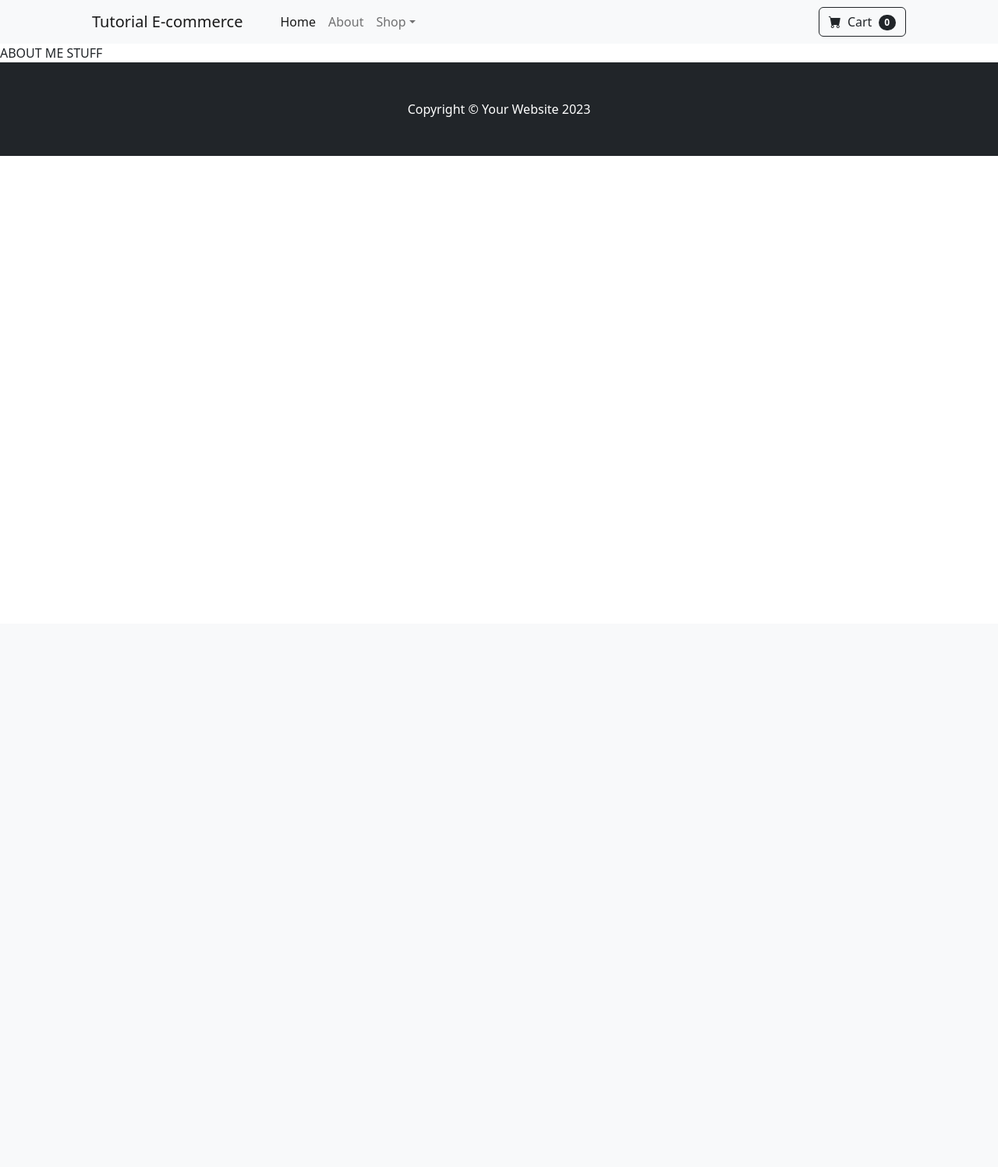
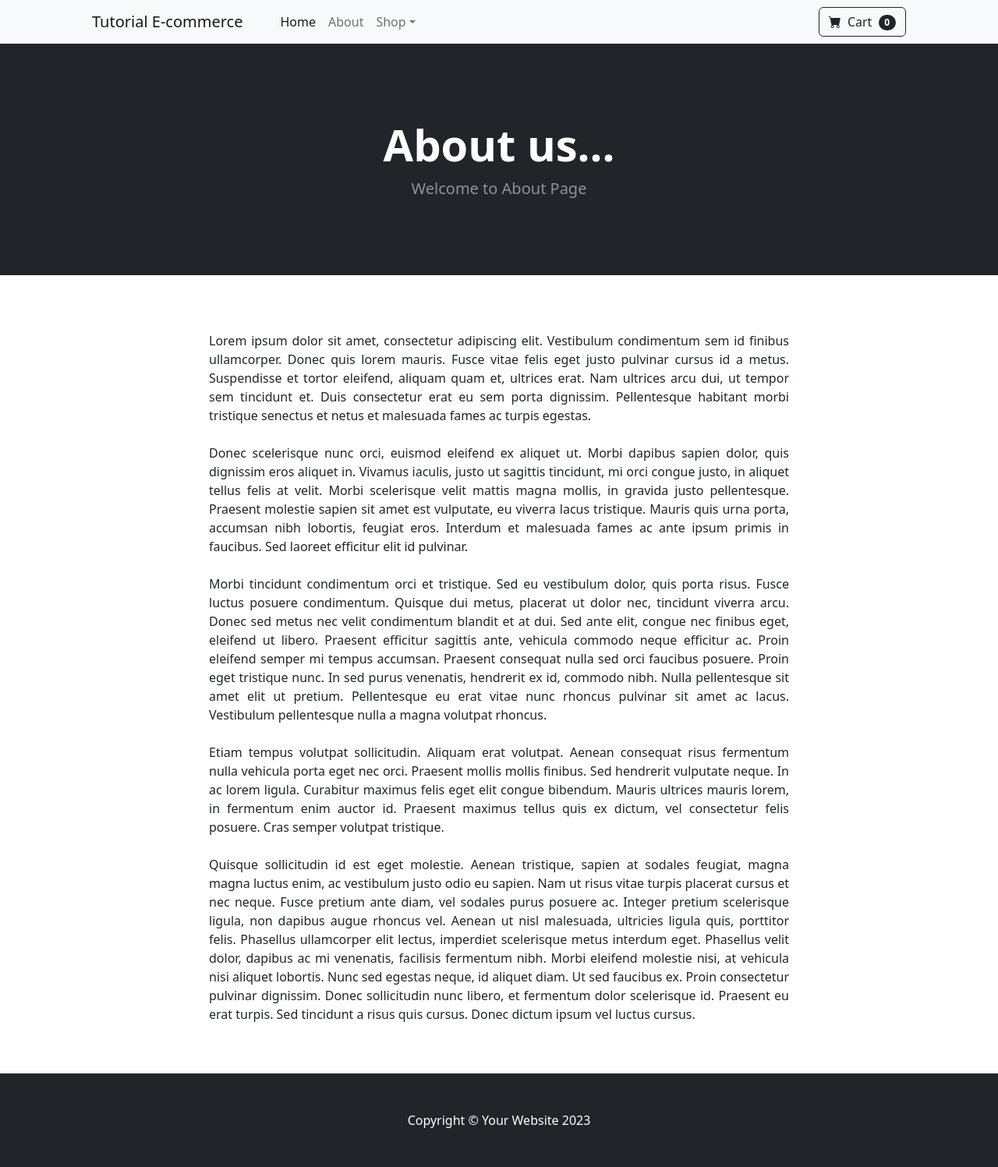
Before and after one commit to cesgomes/e_commerce, a Django app: page /about/ in a window 1280 px wide. Shown: the whole page at 78% size. Before the commit the page ends 200 px from the top, so only its background shows below. Run offline with Django 5.2, Linux system fonts and the light colour scheme; some libraries are stand-ins or nearby versions.

Commit message:
Ajustes na About Page e lorem ipsum

```diff
--- a/store/templates/about.html
+++ b/store/templates/about.html
@@ -1,6 +1,75 @@
-{% extends "base.html" %}
-{% block content %}
+{% extends "base.html" %} {% block content %}
 
-ABOUT ME STUFF
+<header class="bg-dark py-5">
+  <div class="container px-4 px-lg-5 my-5">
+    <div class="text-center text-white">
+      <h1 class="display-4 fw-bolder">About us...</h1>
+      <p class="lead fw-normal text-white-50 mb-0">Welcome to About Page</p>
+    </div>
+  </div>
+</header>
+
+<div class="container">
+  <div class="row">
+    <center>
+      <div class="col-8">
+        <br/><br/><br/>
+        <p align="justify">
+          Lorem ipsum dolor sit amet, consectetur adipiscing elit. Vestibulum
+          condimentum sem id finibus ullamcorper. Donec quis lorem mauris. Fusce
+          vitae felis eget justo pulvinar cursus id a metus. Suspendisse et
+          tortor eleifend, aliquam quam et, ultrices erat. Nam ultrices arcu
+          dui, ut tempor sem tincidunt et. Duis consectetur erat eu sem porta
+          dignissim. Pellentesque habitant morbi tristique senectus et netus et
+          malesuada fames ac turpis egestas.
+          <br /><br />
+          Donec scelerisque nunc orci, euismod eleifend ex aliquet ut. Morbi
+          dapibus sapien dolor, quis dignissim eros aliquet in. Vivamus iaculis,
+          justo ut sagittis tincidunt, mi orci congue justo, in aliquet tellus
+          felis at velit. Morbi scelerisque velit mattis magna mollis, in
+          gravida justo pellentesque. Praesent molestie sapien sit amet est
+          vulputate, eu viverra lacus tristique. Mauris quis urna porta,
+          accumsan nibh lobortis, feugiat eros. Interdum et malesuada fames ac
+          ante ipsum primis in faucibus. Sed laoreet efficitur elit id pulvinar.
+          <br /><br />
+          Morbi tincidunt condimentum orci et tristique. Sed eu vestibulum
+          dolor, quis porta risus. Fusce luctus posuere condimentum. Quisque dui
+          metus, placerat ut dolor nec, tincidunt viverra arcu. Donec sed metus
+          nec velit condimentum blandit et at dui. Sed ante elit, congue nec
+          finibus eget, eleifend ut libero. Praesent efficitur sagittis ante,
+          vehicula commodo neque efficitur ac. Proin eleifend semper mi tempus
+          accumsan. Praesent consequat nulla sed orci faucibus posuere. Proin
+          eget tristique nunc. In sed purus venenatis, hendrerit ex id, commodo
+          nibh. Nulla pellentesque sit amet elit ut pretium. Pellentesque eu
+          erat vitae nunc rhoncus pulvinar sit amet ac lacus. Vestibulum
+          pellentesque nulla a magna volutpat rhoncus.
+          <br /><br />
+          Etiam tempus volutpat sollicitudin. Aliquam erat volutpat. Aenean
+          consequat risus fermentum nulla vehicula porta eget nec orci. Praesent
+          mollis mollis finibus. Sed hendrerit vulputate neque. In ac lorem
+          ligula. Curabitur maximus felis eget elit congue bibendum. Mauris
+          ultrices mauris lorem, in fermentum enim auctor id. Praesent maximus
+          tellus quis ex dictum, vel consectetur felis posuere. Cras semper
+          volutpat tristique.
+          <br /><br />
+          Quisque sollicitudin id est eget molestie. Aenean tristique, sapien at
+          sodales feugiat, magna magna luctus enim, ac vestibulum justo odio eu
+          sapien. Nam ut risus vitae turpis placerat cursus et nec neque. Fusce
+          pretium ante diam, vel sodales purus posuere ac. Integer pretium
+          scelerisque ligula, non dapibus augue rhoncus vel. Aenean ut nisl
+          malesuada, ultricies ligula quis, porttitor felis. Phasellus
+          ullamcorper elit lectus, imperdiet scelerisque metus interdum eget.
+          Phasellus velit dolor, dapibus ac mi venenatis, facilisis fermentum
+          nibh. Morbi eleifend molestie nisi, at vehicula nisi aliquet lobortis.
+          Nunc sed egestas neque, id aliquet diam. Ut sed faucibus ex. Proin
+          consectetur pulvinar dignissim. Donec sollicitudin nunc libero, et
+          fermentum dolor scelerisque id. Praesent eu erat turpis. Sed tincidunt
+          a risus quis cursus. Donec dictum ipsum vel luctus cursus.
+        </p>
+        <br /><br />
+      </div>
+    </center>
+  </div>
+</div>
 
 {% endblock content %}
--- a/store/templates/navbar.html
+++ b/store/templates/navbar.html
@@ -1,11 +1,11 @@
         <nav class="navbar navbar-expand-lg navbar-light bg-light">
             <div class="container px-4 px-lg-5">
-                <a class="navbar-brand" href="#!">Tutorial E-commerce</a>
+                <a class="navbar-brand" href="{% url "home" %}">Tutorial E-commerce</a>
                 <button class="navbar-toggler" type="button" data-bs-toggle="collapse" data-bs-target="#navbarSupportedContent" aria-controls="navbarSupportedContent" aria-expanded="false" aria-label="Toggle navigation"><span class="navbar-toggler-icon"></span></button>
                 <div class="collapse navbar-collapse" id="navbarSupportedContent">
                     <ul class="navbar-nav me-auto mb-2 mb-lg-0 ms-lg-4">
-                        <li class="nav-item"><a class="nav-link active" aria-current="page" href="#!">Home</a></li>
-                        <li class="nav-item"><a class="nav-link" href="#!">About</a></li>
+                        <li class="nav-item"><a class="nav-link active" aria-current="page" href="{% url "home" %}">Home</a></li>
+                        <li class="nav-item"><a class="nav-link" href="{% url "about" %}">About</a></li>
                         <li class="nav-item dropdown">
                             <a class="nav-link dropdown-toggle" id="navbarDropdown" href="#" role="button" data-bs-toggle="dropdown" aria-expanded="false">Shop</a>
                             <ul class="dropdown-menu" aria-labelledby="navbarDropdown">
```
